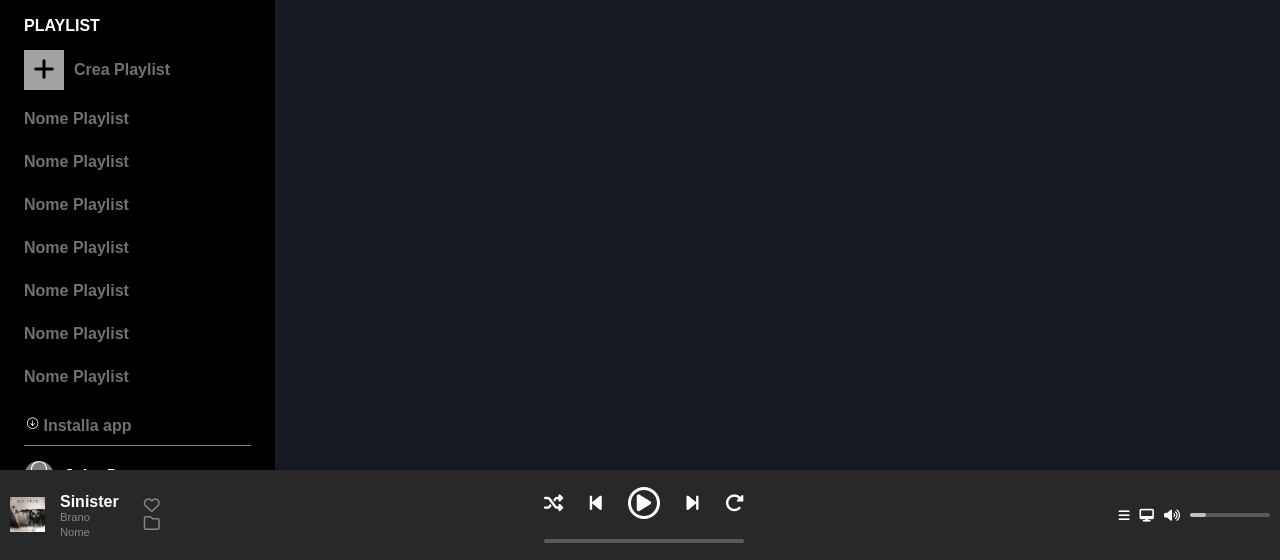
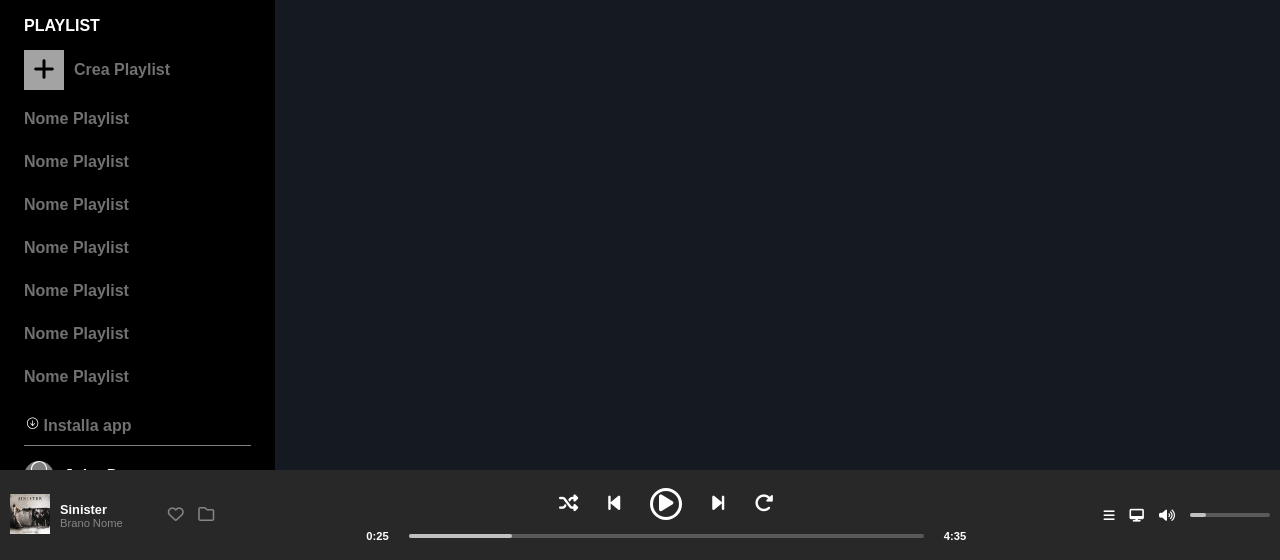
Before and after one commit to fabioadelfio/html-css-spotifyweb, a plain HTML site: page index.html in a window 1280 px wide. Shown: the part 240-800 px from the top of the page. Drawn offline with Linux system fonts and the light colour scheme.

Commit message:
add player without hover

```diff
--- a/css/style.css
+++ b/css/style.css
@@ -213,23 +213,23 @@ ul {
 }
 
 .player .player-song {
-    padding: 0 10px;
+    padding-left: 10px;
     display: flex;
     align-items: center;
 }
 
 .player-song .player-song-pic img {
-    width: 35px;
-    height: 35px;
+    width: 30px;
+    height: 30px;
 }
 
 .player-song .player-song-info {
-    padding: 0 15px;
+    padding: 0 10px;
 }
 
 .player-song-info .player-song-name{
     font-weight: bold;
-    font-size: 1rem;
+    font-size: 0.8rem;
 }
 
 .player-song-info .info-track {
@@ -242,7 +242,8 @@ ul {
 .player-song .save {
     color: #868686;
     font-size: 1rem;
-    padding-left: 10px;
+    padding: 0 15px;
+
 }
 
 .save div {
@@ -250,17 +251,22 @@ ul {
 }
 
 .player .control-section {
-    display: flex;
+    /* display: flex;
     flex-direction: column;
-    gap: 20px;
+    gap: 15px; */
+    max-width: 600px;
+    flex: 1 1 0;
+    margin: 0 10px;
 }
 
 .control-section .commands {
-    width: 200px;
+    width: 100%;
     font-size: 1.2rem;
     display: flex;
-    justify-content: space-between;
+    justify-content: center;
     align-items: center;
+    gap: 30px;
+    margin-bottom: 10px;
 }
 
 .commands .play {
@@ -278,13 +284,13 @@ ul {
     font-size: 0.8rem;
     padding-right: 10px;
     display: flex;
-    gap: 10px;
+    gap: 15px;
 }
 
 .options .audio {
     display: flex;
     align-items: center;
-    gap: 10px;
+    gap: 15px;
 }
 
 .audio-bar {
@@ -303,12 +309,21 @@ ul {
 
 .progress {
     display: flex;
+    align-items: center;
+    gap: 20px;
 }
 
 .progress .progress-bar {
     background-color: #5A5A5A;
     height: 0.2rem;
     width: 100%;
+    border-radius: 30px;
+}
+
+.progress-bar .progress-song {
+    height: 100%;
+    width: 20%;
+    background-color: #C1C1C1;
     border-radius: 30px;
 }
 
@@ -436,4 +451,32 @@ ul {
     .profile .profile-name {
         color: white;
     }
+
+    /* PLAYER */
+
+    .player-song-info .info-track {
+        display: flex;
+        flex-direction: row;
+    }
+
+    .player-song .player-song-pic img {
+        width: 40px;
+        height: 40px;
+    }
+
 }
+
+@media screen and (min-width: 768px) {
+
+    /* PLAYER */
+
+    .player .save {
+        margin-left: 10px;
+    }
+
+    .save div {
+        display: inline-block;
+        padding-left: 10px;
+    }
+
+}
--- a/index.html
+++ b/index.html
@@ -156,11 +156,11 @@
                 </div>
 
                 <div class="progress">
-                    <div class="time"></div>
+                    <div class="time"><strong>0:25</strong></div>
                     <div class="progress-bar">
                         <div class="progress-song"></div>
                     </div>
-                    <div class="song-lenght"></div>
+                    <div class="time"><strong>4:35</strong></div>
                 </div>
             </div>
 
```
